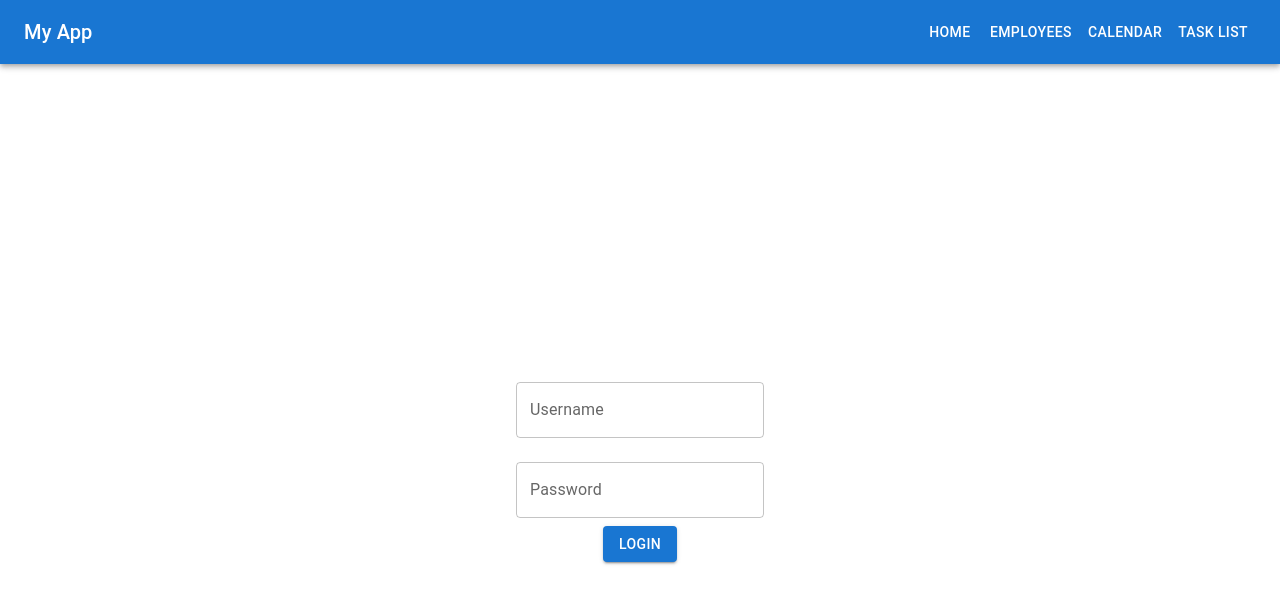
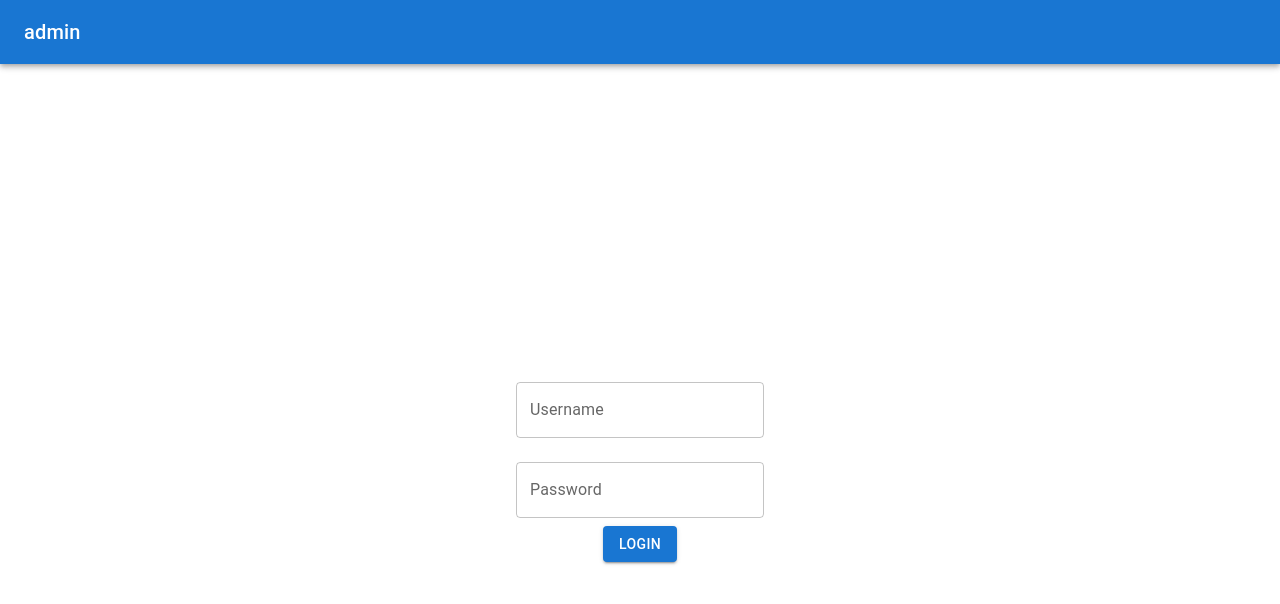
Before and after one commit to bazylkhan/test-ba, a React (Create React App) app: page / in a window 1280 px wide. Shown: the top 604 px of the page. Built offline with nearby package versions, Linux system fonts and the light colour scheme; data requests are answered from the project's data file.

Commit message:
login и logout

```diff
--- a/src/App.js
+++ b/src/App.js
@@ -1,15 +1,15 @@
-import React, { useEffect, useState } from 'react';
-import { BrowserRouter as Router, Routes, Route, Link as RouterLink } from 'react-router-dom';
+import { BrowserRouter as Router, Routes, Route } from 'react-router-dom';
 import LoginPage from './components/LoginPage';
 import EmployeesPage from './components/Employees';
 import CalendarPage from './components/Calendar';
 import TaskListPage from './components/TaskList';
-import { AppBar, Toolbar, Button, Typography, Container } from '@mui/material';
+import { Container } from '@mui/material';
 
 import useTaskList from './components/hooks/useTaskList';
 import useEmployees from './components/hooks/useEmployees';
 import {AuthProvider} from "./contexts/AuthContext";
 import PrivateRoute from "./components/PrivateRoute";
+import Header from "./components/Header";
 
 function App() {
 
@@ -19,17 +19,7 @@ function App() {
     return (
         <AuthProvider>
             <Router>
-                <AppBar position="static">
-                    <Toolbar>
-                        <Typography variant="h6" component="div" sx={{ flexGrow: 1 }}>
-                            My App
-                        </Typography>
-                        <Button color="inherit" component={RouterLink} to="/">Home</Button>
-                        <Button color="inherit" component={RouterLink} to="/employees">Employees</Button>
-                        <Button color="inherit" component={RouterLink} to="/calendar">Calendar</Button>
-                        <Button color="inherit" component={RouterLink} to="/taskList">Task List</Button>
-                    </Toolbar>
-                </AppBar>
+                <Header/>
                 <Container>
                     <Routes>
                         <Route path="/" element={<LoginPage />} />
--- /dev/null
+++ b/src/components/Header.jsx
@@ -0,0 +1,29 @@
+import {AppBar, Button, Toolbar, Typography} from "@mui/material";
+import {Link as RouterLink} from "react-router-dom";
+import LogoutButton from "./common/LogoutButton";
+import {useAuth} from "../contexts/AuthContext";
+
+
+function Header() {
+    const {isAuthenticated} = useAuth()
+    return (
+        <AppBar position="static">
+            <Toolbar>
+                <Typography variant="h6" component="div" sx={{ flexGrow: 1 }}>
+                    admin
+                </Typography>
+                {isAuthenticated && (
+                    <>
+                    <LogoutButton />
+                    <Button color="inherit" component={RouterLink} to="/employees">Employees</Button>
+                    <Button color="inherit" component={RouterLink} to="/calendar">Calendar</Button>
+                    <Button color="inherit" component={RouterLink} to="/taskList">Task List</Button>
+                    </>
+                )
+                }
+            </Toolbar>
+        </AppBar>
+    )
+}
+
+export default Header
--- a/src/components/LoginPage.jsx
+++ b/src/components/LoginPage.jsx
@@ -12,8 +12,8 @@ function LoginPage() {
     const navigate = useNavigate();
 
     const handleLogin = () => {
-        if (username === 'admin' && password === 'password') {
-            login(); // Обновление состояния аутентификации
+        if (username === 'admin' && password === 'admin') {
+            login();
             navigate('/employees');
         } else {
             alert('Неверное имя пользователя или пароль');
--- /dev/null
+++ b/src/components/common/LogoutButton.jsx
@@ -0,0 +1,20 @@
+import React from 'react';
+import { useAuth } from '../../contexts/AuthContext';
+import { Button } from '@mui/material';
+import { useNavigate } from 'react-router-dom';
+
+const LogoutButton = () => {
+    const { logout } = useAuth();
+    const navigate = useNavigate();
+
+    const handleLogout = () => {
+        logout();
+        navigate('/');
+    };
+
+    return (
+        <Button color="inherit" onClick={handleLogout}>Выход</Button>
+    );
+};
+
+export default LogoutButton;
```
